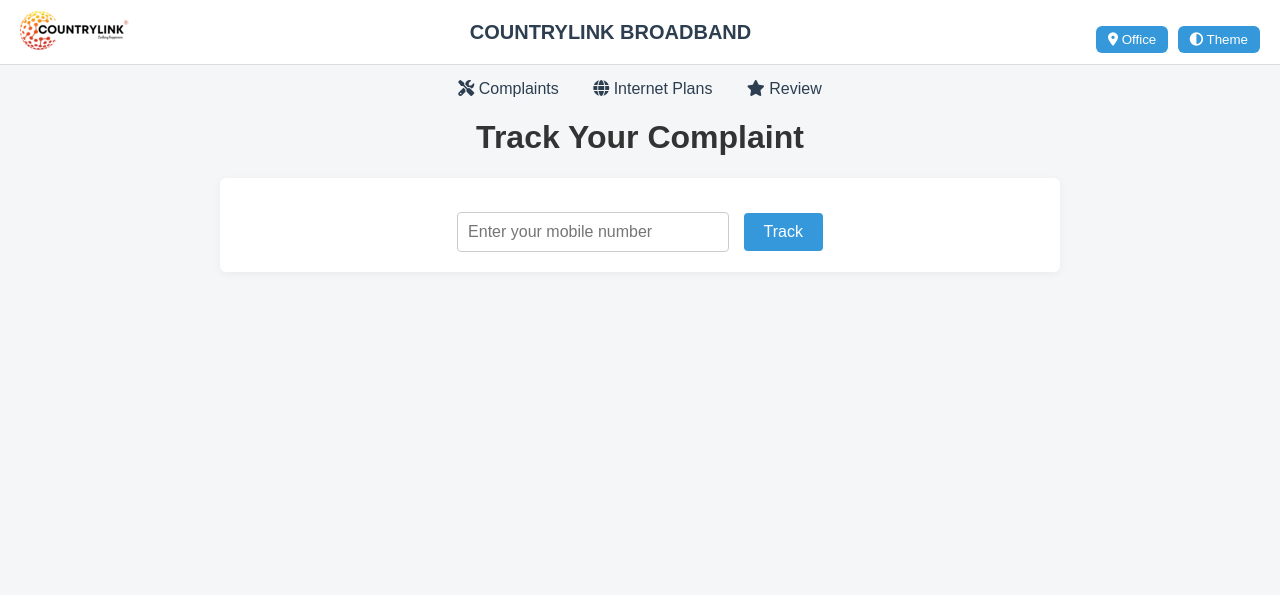
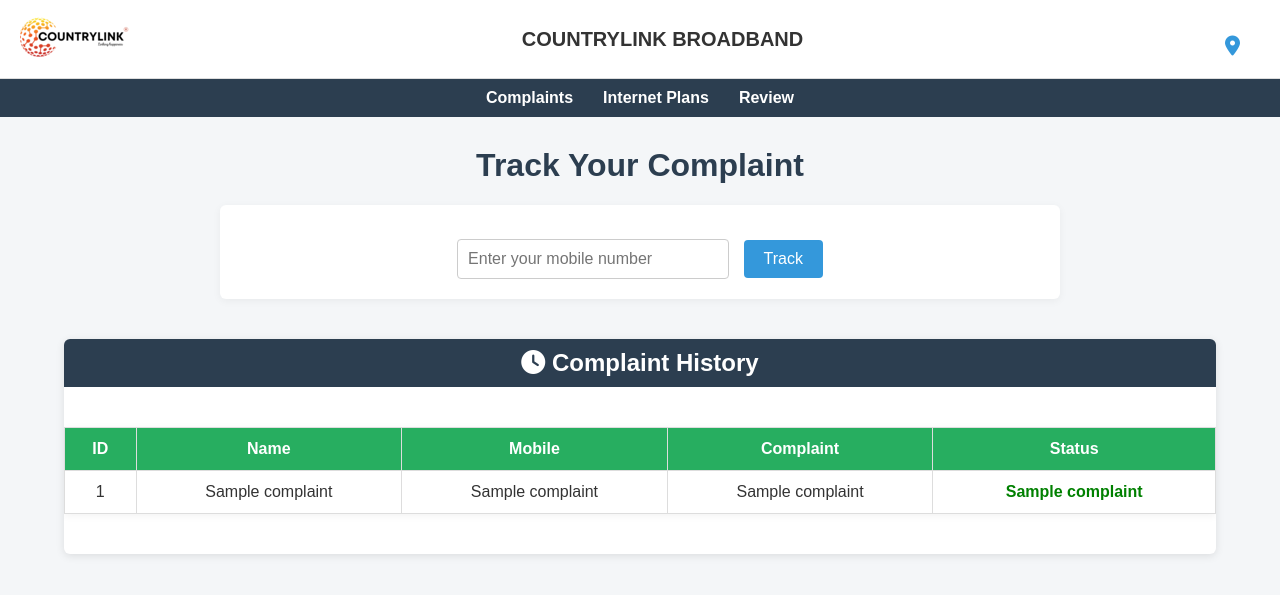
Before and after one commit to Suraj27251/complaint-management-system, a Flask app: template templates/track.html in a window 1280 px wide. Shown: the top 595 px of the page. Run offline with Flask 3, Linux system fonts and the light colour scheme; the template is opened without the code that fills it: most values are stand-ins (such as "Sample title", 1, 10 or a date in 2020).

Commit message:
Update track.html

```diff
--- a/templates/track.html
+++ b/templates/track.html
@@ -6,29 +6,17 @@
     <link rel="stylesheet" href="{{ url_for('static', filename='css/styles.css') }}">
     <link rel="stylesheet" href="https://cdnjs.cloudflare.com/ajax/libs/font-awesome/6.4.0/css/all.min.css">
     <style>
-        :root {
-            --bg: #f4f6f8;
-            --text: #2c3e50;
-            --white: #fff;
-            --primary: #3498db;
-            --secondary: #2980b9;
-            --success: #4CAF50;
-            --pending: #6c757d;
-            --done: #6f42c1;
-            --active: #28a745;
-        }
-
         body {
             font-family: Arial, sans-serif;
-            background: var(--bg);
-            color: var(--text);
+            background: #f4f6f8;
             margin: 0;
             padding: 0;
         }
 
         .header {
-            background-color: var(--white);
+            background-color: #ffffff;
             padding: 10px 20px;
+            color: white;
             display: flex;
             align-items: center;
             justify-content: space-between;
@@ -37,6 +25,8 @@
 
         .header-logo img {
             height: 40px;
+            max-width: 120px;
+            object-fit: contain;
         }
 
         .header-title {
@@ -44,32 +34,35 @@
             text-align: center;
             font-size: 20px;
             font-weight: bold;
+            color: #333;
         }
 
-        .header-right button {
-            background: var(--primary);
-            color: white;
+        .header-map-btn {
+            background-color: transparent;
             border: none;
-            padding: 6px 12px;
-            border-radius: 6px;
             cursor: pointer;
-            margin-left: 5px;
+            font-size: 20px;
+            color: #3498db;
         }
 
-        .navbar-links {
-            text-align: center;
-            margin: 15px 0;
+        .navbar {
+            display: flex;
+            justify-content: center;
+            background-color: #2c3e50;
+            padding: 10px 0;
         }
 
-        .navbar-links a {
+        .navbar a {
+            color: white;
             margin: 0 15px;
             text-decoration: none;
-            color: var(--text);
-            font-weight: 500;
+            font-weight: bold;
         }
 
-        h1, h2 {
+        h1 {
             text-align: center;
+            color: #2c3e50;
+            margin-top: 30px;
         }
 
         form {
@@ -85,10 +78,10 @@
             font-size: 16px;
         }
 
-        button[type="submit"] {
+        button {
             padding: 10px 20px;
             margin-left: 10px;
-            background-color: var(--primary);
+            background-color: #3498db;
             color: white;
             border: none;
             border-radius: 4px;
@@ -96,69 +89,111 @@
             font-size: 16px;
         }
 
-        .progress-bar {
+        button:hover {
+            background-color: #2980b9;
+        }
+
+        .complaint-tracker {
             display: flex;
             justify-content: space-between;
-            max-width: 600px;
-            margin: 30px auto;
+            align-items: center;
+            margin: 40px auto 20px;
+            max-width: 700px;
+            padding: 0 10px;
             position: relative;
         }
 
-        .progress-step {
+        .step {
             text-align: center;
             flex: 1;
             position: relative;
+            transition: all 0.3s ease;
         }
 
-        .circle {
-            width: 30px;
-            height: 30px;
+        .step .circle {
+            height: 26px;
+            width: 26px;
+            border-radius: 50%;
+            background-color: #ddd;
             margin: 0 auto;
-            border-radius: 50%;
-            line-height: 30px;
-            color: #fff;
-            background-color: #ccc;
+            line-height: 26px;
+            color: white;
+            font-weight: bold;
         }
 
-        .progress-step.active .circle {
-            background-color: var(--success);
+        .step .label {
+            margin-top: 8px;
+            font-size: 14px;
+            color: #888;
         }
 
-        .progress-label {
-            margin-top: 5px;
+        .step.active .circle {
+            background-color: #2ecc71;
         }
 
-        .order-details {
+        .step.active .label {
+            color: #2ecc71;
+        }
+
+        .step:not(:last-child)::after {
+            content: '';
+            position: absolute;
+            top: 13px;
+            right: -50%;
+            width: 100%;
+            height: 3px;
+            background-color: #2ecc71;
+            z-index: -1;
+            transition: background-color 0.3s ease;
+        }
+
+        .step:not(.active):not(:last-child)::after {
+            background-color: #ddd;
+        }
+
+        .complaint-tracker::before {
+            content: '';
+            position: absolute;
+            top: 13px;
+            left: 13%;
+            width: 74%;
+            height: 3px;
+            background-color: #ddd;
+            z-index: -1;
+        }
+
+        .history {
             width: 90%;
-            margin: 30px auto;
-            background: var(--white);
-            padding: 20px;
+            margin: 40px auto;
+            background: white;
             box-shadow: 0 2px 8px rgba(0,0,0,0.1);
             border-radius: 6px;
+            overflow: hidden;
         }
 
-        .order-details table {
+        .history h2 {
+            text-align: center;
+            background: #2c3e50;
+            color: white;
+            padding: 10px;
+            margin: 0;
+        }
+
+        .history table {
             width: 100%;
             border-collapse: collapse;
-            margin-top: 10px;
         }
 
-        .order-details th, .order-details td {
-            padding: 10px;
+        .history th, .history td {
+            padding: 12px;
             border: 1px solid #ddd;
             text-align: center;
         }
 
-        .badge {
-            padding: 5px 10px;
-            border-radius: 5px;
+        .history th {
+            background: #27ae60;
             color: white;
-            font-size: 0.9em;
         }
-
-        .pending { background-color: var(--pending); }
-        .done { background-color: var(--done); }
-        .active-status { background-color: var(--active); }
 
         .no-data {
             text-align: center;
@@ -173,41 +208,49 @@
         <img src="{{ url_for('static', filename='img/logo.png') }}" alt="Countrylink Logo">
     </div>
     <div class="header-title">COUNTRYLINK BROADBAND</div>
-        <div class="header-right">
-            <button onclick="window.open('https://goo.gl/maps/your_office_location')">
-                <i class="fas fa-map-marker-alt"></i> Office
-            </button>
-            <button onclick="toggleTheme()">
-                <i class="fas fa-adjust"></i> Theme
+    <div class="header-lang">
+        <button class="header-map-btn" onclick="window.open('https://maps.google.com?q=Countrylink+Broadband+Office', '_blank')">
+            <i class="fas fa-map-marker-alt"></i>
         </button>
     </div>
 </div>
-
-    <div class="navbar-links">
-        <a href="/complaints"><i class="fas fa-tools"></i> Complaints</a>
-        <a href="https://countrylinks.in" target="_blank"><i class="fas fa-globe"></i> Internet Plans</a>
-        <a href="/review"><i class="fas fa-star"></i> Review</a>
+<div class="navbar">
+    <a href="/complaints">Complaints</a>
+    <a href="https://countrylinks.in" target="_blank">Internet Plans</a>
+    <a href="#">Review</a>
 </div>
 
 <h1>Track Your Complaint</h1>
+
 <form method="POST" action="{{ url_for('track') }}">
     <input type="text" name="mobile" placeholder="Enter your mobile number" required>
     <button type="submit">Track</button>
 </form>
 
 {% if status %}
-        <div class="progress-bar">
-            {% set steps = ['Registered', 'Pending', 'Assigned', 'Complete'] %}
-            {% for step in steps %}
-            <div class="progress-step {% if steps.index(step) <= steps.index(status) %}active{% endif %}">
-                <div class="circle">{{ loop.index }}</div>
-                <div class="progress-label">{{ step }}</div>
+<div class="complaint-tracker">
+    <div class="step {{ 'active' if status in ['Registered', 'Pending', 'Assigned', 'Complete'] else '' }}">
+        <div class="circle">✓</div>
+        <div class="label">Registered</div>
     </div>
-            {% endfor %}
+    <div class="step {{ 'active' if status in ['Pending', 'Assigned', 'Complete'] else '' }}">
+        <div class="circle">✓</div>
+        <div class="label">Pending</div>
     </div>
+    <div class="step {{ 'active' if status in ['Assigned', 'Complete'] else '' }}">
+        <div class="circle">✓</div>
+        <div class="label">Assigned</div>
+    </div>
+    <div class="step {{ 'active' if status == 'Complete' else '' }}">
+        <div class="circle">✓</div>
+        <div class="label">Complete</div>
+    </div>
+</div>
+{% endif %}
 
-        <div class="order-details">
-            <h2><i class="fas fa-list"></i> Complaint Summary</h2>
+{% if complaints %}
+<div class="history">
+    <h2><i class="fas fa-clock"></i> Complaint History</h2>
     <table>
         <thead>
         <tr>
@@ -225,11 +268,7 @@
                 <td>{{ comp[1] }}</td>
                 <td>{{ comp[2] }}</td>
                 <td>{{ comp[3] }}</td>
-                        <td>
-                            <span class="badge {% if comp[4] == 'Pending' %}pending{% elif comp[4] == 'Assigned' %}done{% else %}active-status{% endif %}">
-                                {{ comp[4] }}
-                            </span>
-                        </td>
+                <td><span style="color: green; font-weight: bold;">{{ comp[4] }}</span></td>
             </tr>
         {% endfor %}
         </tbody>
@@ -237,15 +276,9 @@
 </div>
 {% elif request.method == 'POST' %}
     <div class="no-data">
-            <p><i class="fas fa-info-circle"></i> No complaints found for the entered number.</p>
+        <p>No complaints found for the entered number.</p>
     </div>
 {% endif %}
 
-    <script>
-        function toggleTheme() {
-            const body = document.body;
-            body.setAttribute('data-theme', body.getAttribute('data-theme') === 'dark' ? 'light' : 'dark');
-        }
-    </script>
 </body>
 </html>
```
Lines whose indentation alone changed are shown as unchanged.
